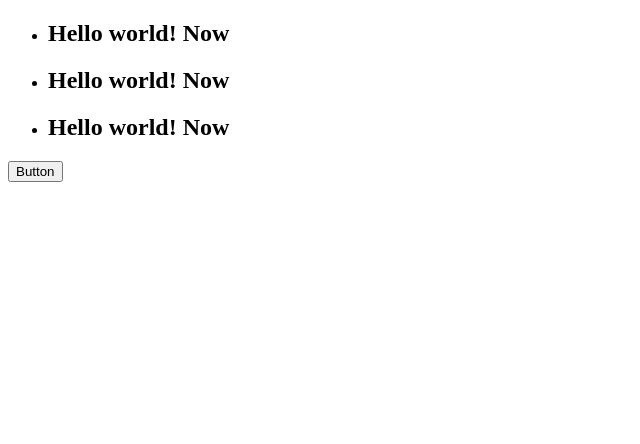
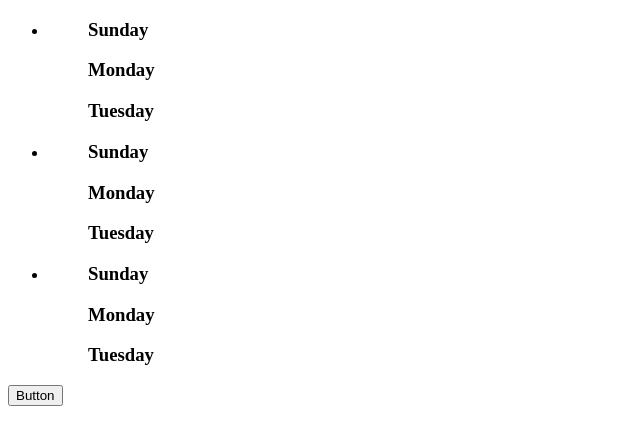
Before and after one commit to madhurabhujbal/simpleList-VueJS, a Vue app: page / in a window 1280 px wide. Shown: the top 444 px of the page, without its empty margins (0-640 px from the left). Built offline with nearby package versions, Linux system fonts and the light colour scheme.

Commit message:
Add code to pass and render hard coded list from component

```diff
--- a/src/components/WeekDay.vue
+++ b/src/components/WeekDay.vue
@@ -1,10 +1,23 @@
 <template>
-    <h2>Hello world! Now</h2>
+  <div>
+    <ol v-for="(item, id) in listItems" v-bind:key="id">
+      <h3> {{listItems[id].title}} </h3>
+    </ol>
+  </div>
 </template>
 
 <script>
 export default {
-    name: 'WeekDay'
+    name: 'WeekDay',
+    data() {
+    return {
+      listItems: [
+        {id: 1, title: "Sunday"},
+        {id: 2, title: "Monday"},
+        {id: 3, title: "Tuesday"}
+      ]
+    }
+  },
 }
 </script>
 
```
